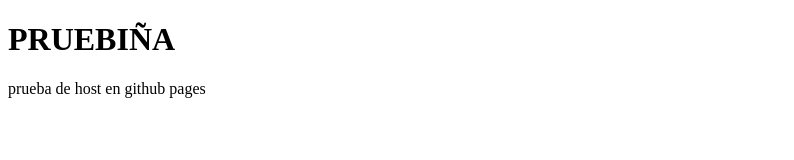
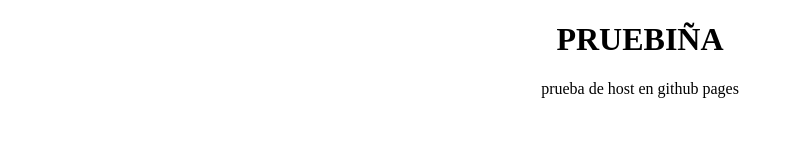
Before and after one commit to TKFjbn/TKFjbn.github.io, a plain HTML site: page index.html in a window 1280 px wide. Shown: the whole page, without its empty margins (0-794 px from the left). Drawn offline with Linux system fonts and the light colour scheme.

Commit message:
Update index.html

```diff
--- a/index.html
+++ b/index.html
@@ -1,7 +1,11 @@
 <!DOCTYPE html>
 <html>
+<head></head>
+<title></title>
     <body>
-        <h1>PRUEBIÑA</h1>
-        <p>prueba de host en github pages</p>
+        <center>
+            <h1>PRUEBIÑA</h1>
+            <p>prueba de host en github pages</p>
+        </center>
     </body>
 </html>
```
